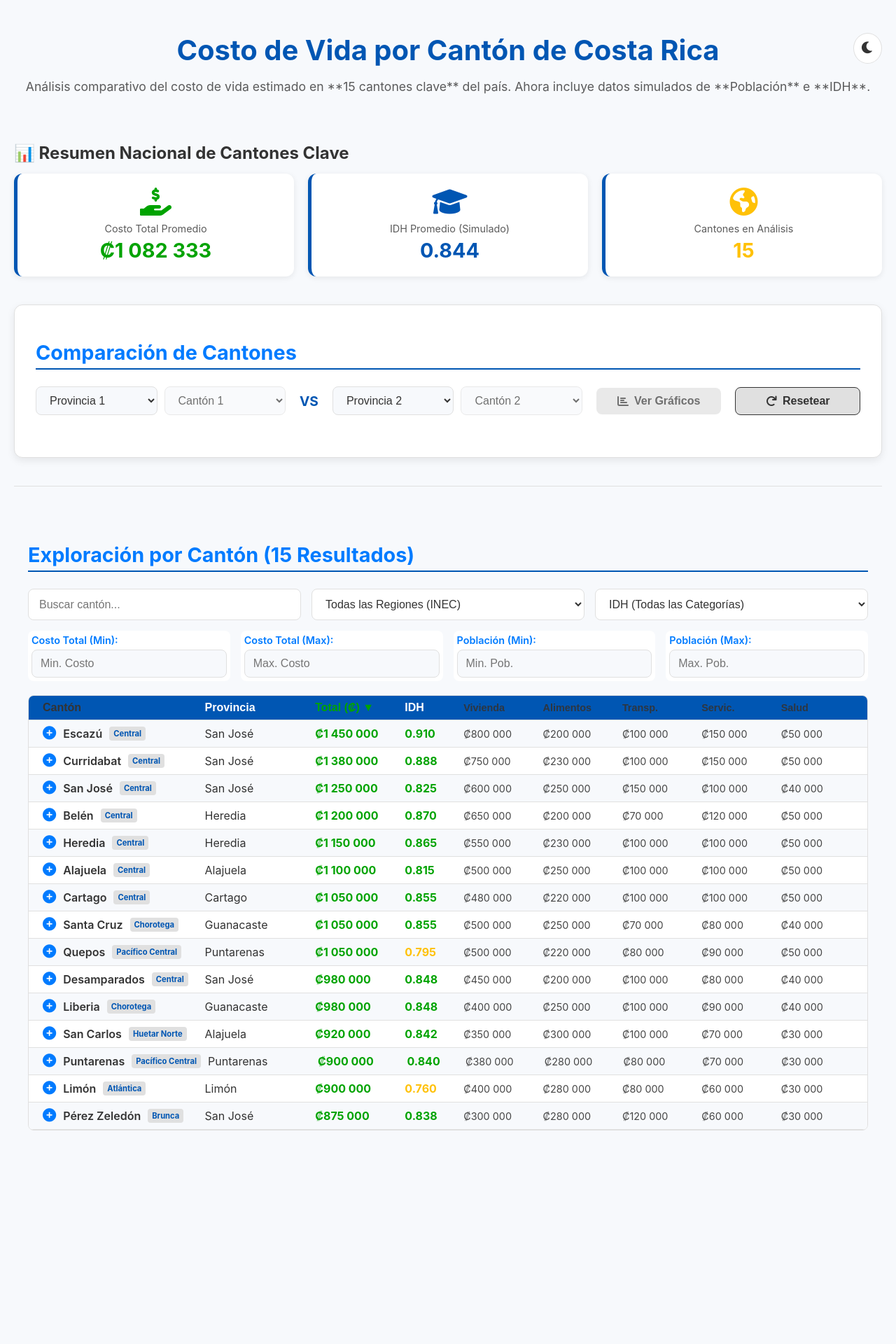
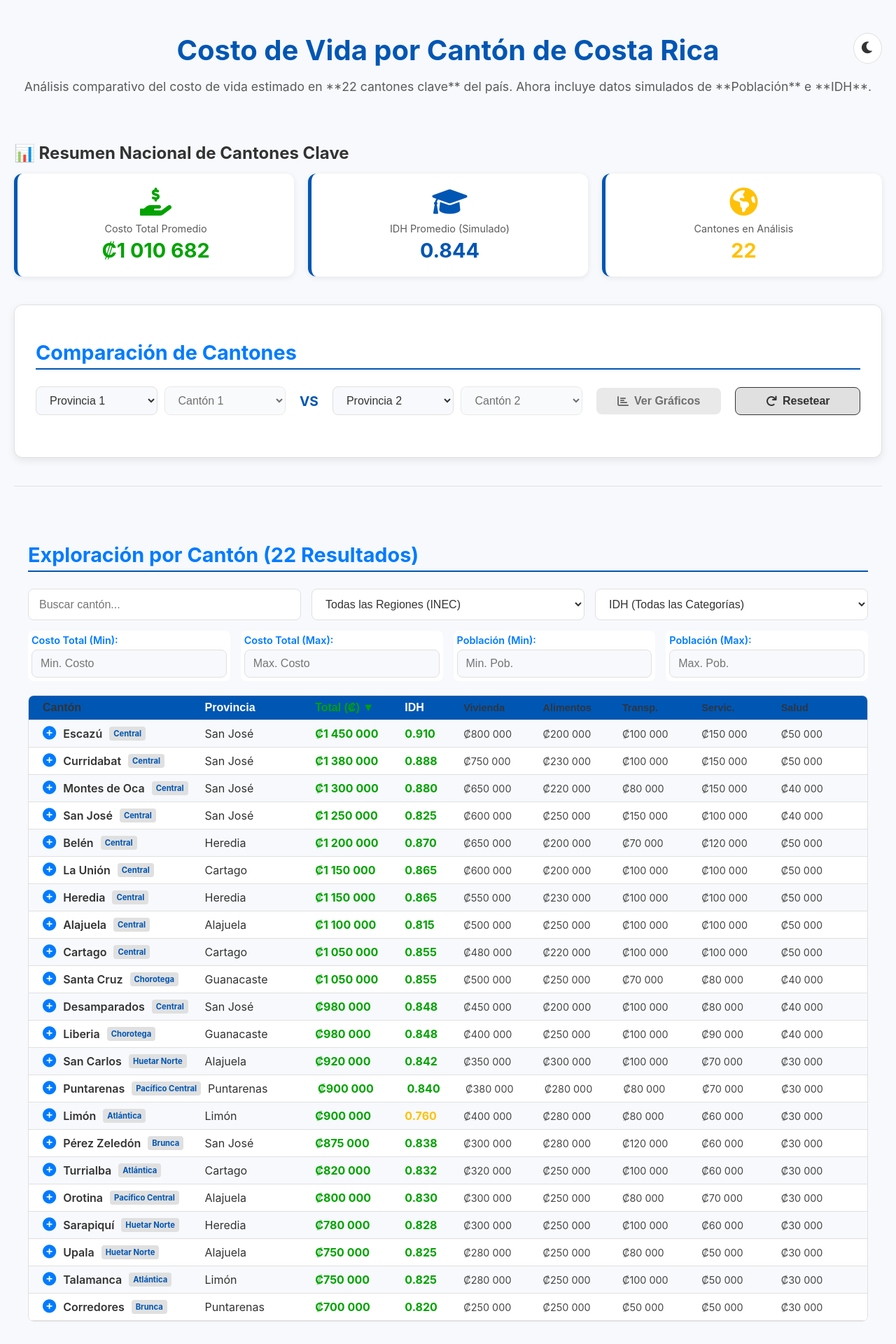
Before and after one commit to xxyemaxx/mi-app-sveltekit, a SvelteKit app: page / in a window 1280 px wide. Shown: the top 1920 px of the page at 70% size. Before the commit the page ends 1655 px from the top, so only its background shows below. Built offline with nearby package versions, Linux system fonts and the light colour scheme.

Commit message:
Cambion y implementacion de algunos cantones

```diff
--- a/package.json
+++ b/package.json
@@ -24,9 +24,11 @@
 		"wrangler": "^4.42.2"
 	},
 	"dependencies": {
+		"@types/leaflet": "^1.9.21",
 		"chart.js": "^4.5.1",
 		"d3": "^7.9.0",
 		"d3-array": "^3.2.4",
-		"d3-scale": "^4.0.2"
+		"d3-scale": "^4.0.2",
+		"leaflet": "^1.9.4"
 	}
 }
--- a/src/routes/+page.svelte
+++ b/src/routes/+page.svelte
@@ -7,24 +7,38 @@
 
     export let data; // Datos cargados por SvelteKit (que contienen 'costos' y 'promedios')
 
-    // --- Definición de Cantones Clave (15 Cantones) ---
+    // --- Definición de Cantones Clave (20 Cantones) ---
     const cantonesClave = new Set([
-        "San José",
-        "Escazú",
-        "Alajuela",
-        "Cartago",
-        "Heredia",
-        "Limón",
-        "Puntarenas",
-        "Liberia",
-        "Santa Cruz",
-        "San Carlos",
-        "Pérez Zeledón",
-        "Curridabat",
-        "Desamparados",
-        "Belén",
-        "Quepos",
+        "San José", // Centro Urbano (Alto Costo)
+        "Escazú", // Alto Poder Adquisitivo
+        "Montes de Oca", // Universitario/Residencial
+        "Pérez Zeledón", // Cabecera Brunca (Costos Medios)
+        "Curridabat", // Residencial Metropolitano
+        "Desamparados", // Metropolitano Denso
+
+        "Alajuela", // Capital de Provincia
+        "San Carlos", // Huetar Norte (Rural/Agrícola)
+        "Orotina", // Pacífico Central (Costos Medios-Bajos)
+        "Upala", // Frontera Norte (Bajo Costo)
+
+        "Cartago", // Capital de Provincia
+        "La Unión", // Residencial Cartago (Alto Costo)
+        "Turrialba", // Atlántica (Costos Medios-Bajos)
+
+        "Heredia", // Capital de Provincia
+        "Belén", // Zona Comercial/Industrial (Alto IDH)
+        "Sarapiquí", // Huetar Norte (Bajo Costo)
+
+        "Liberia", // Capital Guanacaste
+        "Santa Cruz", // Zona Turística (Costo Variable)
+
+        "Puntarenas", // Capital de Provincia (Pacífico Central)
+        "Corredores", // Zona Sur (Bajo Costo)
+
+        "Limón", // Capital de Provincia (Atlántica)
+        "Talamanca", // Zona Indígena/Rural (Muy Bajo Costo)
     ]);
+    // ...
 
     // Inicialización de datos y aplicación del filtro
     const todasLasZonasRaw = data?.costos || [];
```
Also changed, not shown: src/lib/components/GastoPorRubro.svelte (added, +168 -0 lines), 1 other file (tests, documents, lock files or other folders).
